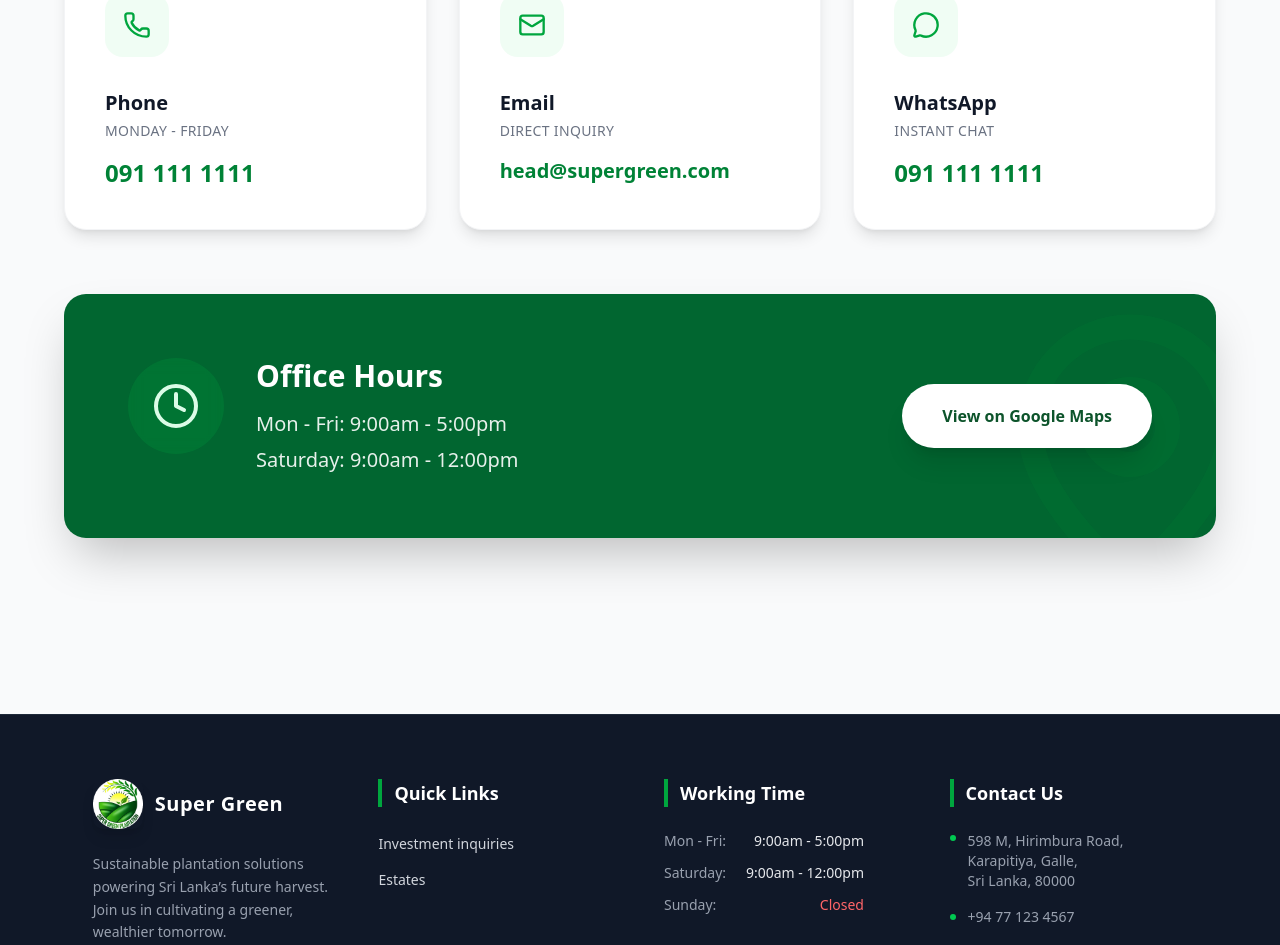
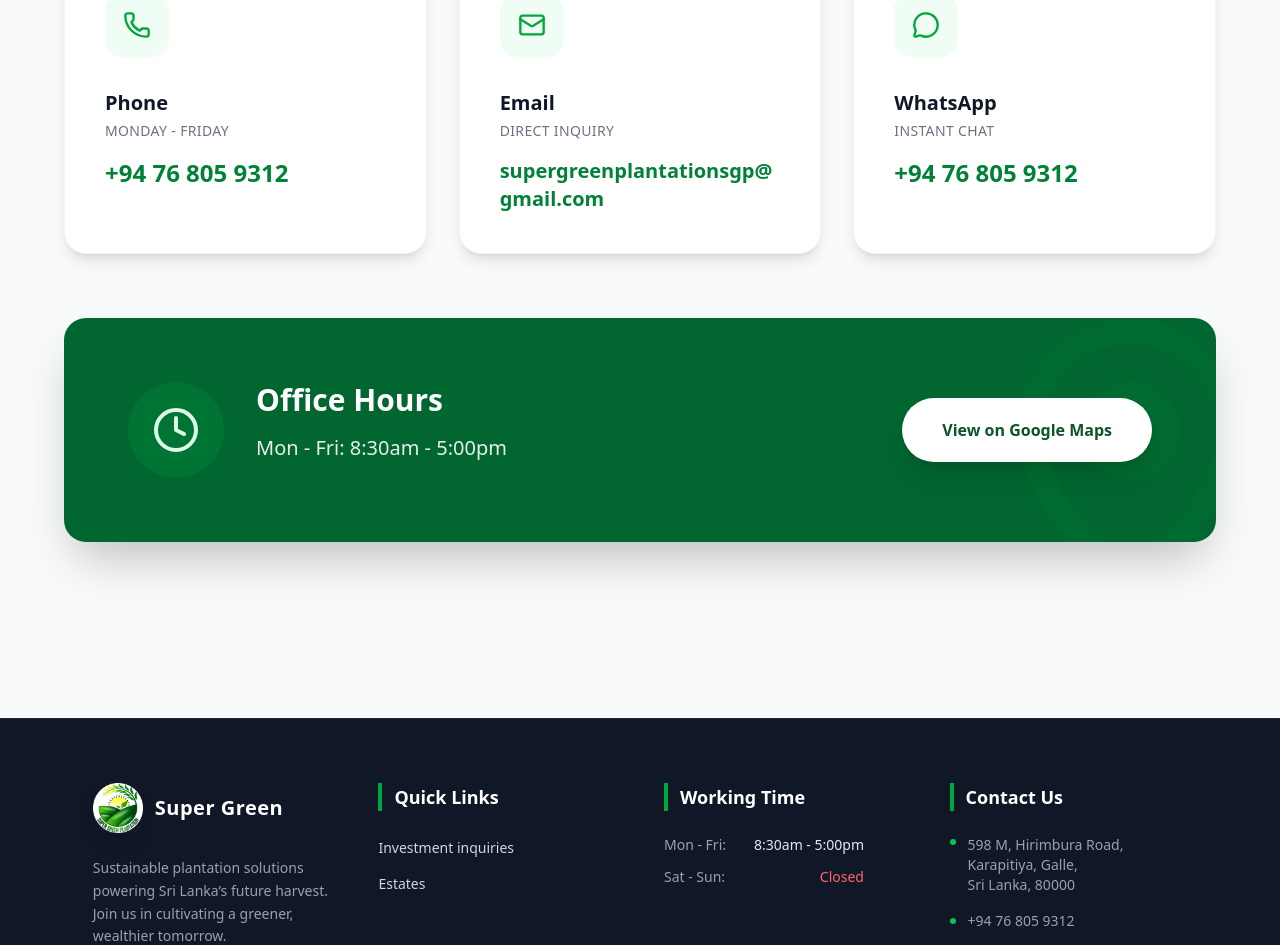
Before and after one commit to Super-Green-Plantation/Super-Green-Web, a Next.js app: page /contact in a window 1280 px wide. Shown: the part 841-1786 px from the top of the page. Built offline with nearby package versions, Linux system fonts and the light colour scheme.

Commit message:
feat: Implement global footer and dedicated contact page UI.

```diff
--- a/app/(site)/components/Footer.tsx
+++ b/app/(site)/components/Footer.tsx
@@ -86,14 +86,10 @@ export default function Footer() {
             <ul className="text-sm space-y-3 text-gray-400">
               <li className="flex justify-between max-w-[200px]">
                 <span>Mon - Fri:</span>
-                <span className="font-medium text-gray-200">9:00am - 5:00pm</span>
+                <span className="font-medium text-gray-200">8:30am - 5:00pm</span>
               </li>
               <li className="flex justify-between max-w-[200px]">
-                <span>Saturday:</span>
-                <span className="font-medium text-gray-200">9:00am - 12:00pm</span>
-              </li>
-              <li className="flex justify-between max-w-[200px]">
-                <span>Sunday:</span>
+                <span>Sat - Sun:</span>
                 <span className="font-medium text-red-400">Closed</span>
               </li>
             </ul>
@@ -109,11 +105,11 @@ export default function Footer() {
               </p>
               <p className="flex items-center space-x-3 group cursor-pointer hover:text-green-400 transition-colors">
                  <span className="block w-1.5 h-1.5 rounded-full bg-green-500"></span>
-                 <span>+94 77 123 4567</span>
+                 <span>+94 76 805 9312</span>
               </p>
               <p className="flex items-center space-x-3 group cursor-pointer hover:text-green-400 transition-colors">
                  <span className="block w-1.5 h-1.5 rounded-full bg-green-500"></span>
-                 <span>info@supergreen.lk</span>
+                 <span>supergreenplantationsgp@gmail.com</span>
               </p>
             </address>
           </div>
@@ -124,10 +120,10 @@ export default function Footer() {
           <p>
             &copy; {new Date().getFullYear()} Super Green Plantation. All rights reserved.
           </p>
-          <div className="flex space-x-6 mt-4 md:mt-0">
+          {/* <div className="flex space-x-6 mt-4 md:mt-0">
              <Link href="/privacy" className="hover:text-green-400 transition-colors">Privacy Policy</Link>
              <Link href="/terms" className="hover:text-green-400 transition-colors">Terms of Service</Link>
-          </div>
+          </div> */}
         </div>
       </div>
     </footer>
--- a/app/(site)/contact/ContactContent.tsx
+++ b/app/(site)/contact/ContactContent.tsx
@@ -114,10 +114,10 @@ const ContactContent = () => {
             <h3 className="text-xl font-bold text-gray-900 mb-1">Phone</h3>
             <p className="text-gray-500 mb-4 text-sm uppercase tracking-wide">Monday - Friday</p>
             <a
-              href="tel:0911111111"
+              href="tel:+94768059312"
               className="text-2xl font-bold text-green-700 hover:text-green-800"
             >
-              091 111 1111
+              +94 76 805 9312
             </a>
           </div>
 
@@ -129,10 +129,10 @@ const ContactContent = () => {
             <h3 className="text-xl font-bold text-gray-900 mb-1">Email</h3>
             <p className="text-gray-500 mb-4 text-sm uppercase tracking-wide">Direct Inquiry</p>
             <a
-              href="mailto:head@supergreen.com"
+              href="mailto:supergreenplantationsgp@gmail.com"
               className="text-xl font-bold text-green-700 hover:text-green-800 break-all"
             >
-              head@supergreen.com
+              supergreenplantationsgp@gmail.com
             </a>
           </div>
 
@@ -147,7 +147,7 @@ const ContactContent = () => {
               href="#"
               className="text-2xl font-bold text-green-700 hover:text-green-800"
             >
-              091 111 1111
+              +94 76 805 9312
             </a>
           </div>
         </div>
@@ -167,17 +167,17 @@ const ContactContent = () => {
               <h3 className="text-3xl font-bold mb-4">Office Hours</h3>
               <div className="space-y-2 opacity-90">
                 <p className="text-xl font-medium">
-                  Mon - Fri: <span className="font-light">9:00am - 5:00pm</span>
+                  Mon - Fri: <span className="font-light">8:30am - 5:00pm</span>
                 </p>
-                <p className="text-xl font-medium">
+                {/* <p className="text-xl font-medium">
                   Saturday: <span className="font-light">9:00am - 12:00pm</span>
-                </p>
+                </p> */}
               </div>
             </div>
           </div>
 
           <a
-            href="#"
+            href="https://maps.app.goo.gl/49pobXfcxtLexEN86"
             target="blank"
             className="relative z-10 bg-white text-green-900 px-10 py-5 rounded-full font-bold hover:bg-green-50 hover:scale-105 transition-all shadow-xl"
           >
```
